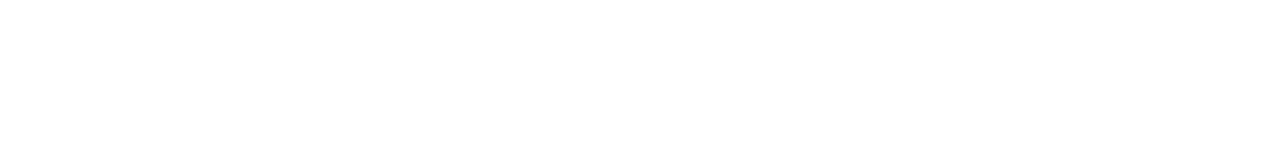
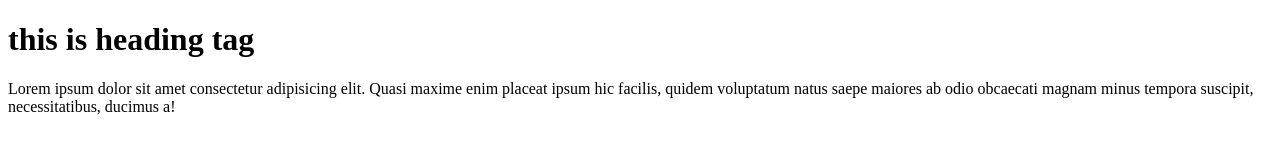
Before and after one commit to NaveenkumarHulimani/Cosinetech, a plain HTML site: page index.html in a window 1280 px wide. Drawn offline with Linux system fonts and the light colour scheme.

Commit message:
Added paragraph

```diff
--- a/index.html
+++ b/index.html
@@ -6,6 +6,8 @@
     <title>Cosine tech</title>
 </head>
 <body>
+    <h1>this is heading tag</h1>
+    <p>Lorem ipsum dolor sit amet consectetur adipisicing elit. Quasi maxime enim placeat ipsum hic facilis, quidem voluptatum natus saepe maiores ab odio obcaecati magnam minus tempora suscipit, necessitatibus, ducimus a!</p>
 
 </body>
 </html>
```
